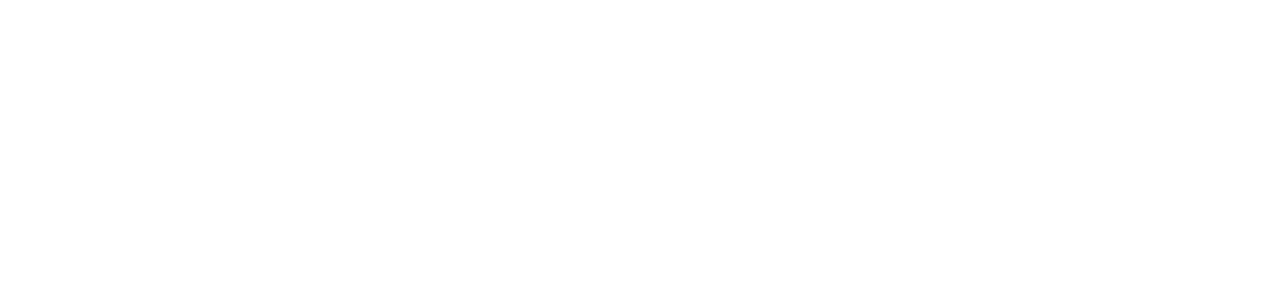
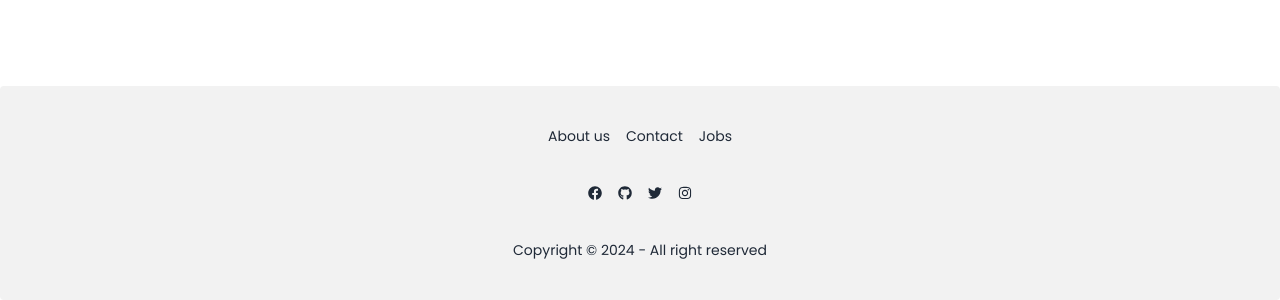
Before and after one commit to sakib-333/ph-b10-a9, a React (Vite) app: page / in a window 1280 px wide. Shown: the part 782-1082 px from the top of the page. Before the commit the page ends 800 px from the top, so only its background shows below. Built offline with nearby package versions, Linux system fonts and the light colour scheme; no server answers.

Commit message:
Add footer.

```diff
--- /dev/null
+++ b/src/components/Footer.jsx
@@ -0,0 +1,35 @@
+import React from "react";
+import { FaFacebook, FaGithub, FaInstagram, FaTwitter, FaYoutube } from "react-icons/fa";
+
+const Footer = () => {
+  return (
+    <footer className="footer footer-center bg-base-200 text-base-content rounded p-10">
+      <nav className="grid grid-flow-col gap-4">
+        <a className="link link-hover">About us</a>
+        <a className="link link-hover">Contact</a>
+        <a className="link link-hover">Jobs</a>
+      </nav>
+      <nav>
+        <div className="grid grid-flow-col gap-4 items-center">
+          <a href="#">
+            <FaFacebook />
+          </a>
+          <a href="#">
+            <FaGithub />
+          </a>
+          <a href="#">
+            <FaTwitter />
+          </a>
+          <a href="#">
+            <FaInstagram />
+          </a>
+        </div>
+      </nav>
+      <aside>
+        <p>Copyright &copy; {new Date().getFullYear()} - All right reserved</p>
+      </aside>
+    </footer>
+  );
+};
+
+export default Footer;
--- a/src/layouts/HomeLayout.jsx
+++ b/src/layouts/HomeLayout.jsx
@@ -1,13 +1,28 @@
-import React from "react";
+import React, { useContext } from "react";
 import Navbar from "../components/Navbar";
 import { Outlet } from "react-router-dom";
+import { AuthContext } from "../provider/AuthProvider";
+import Footer from "../components/Footer";
 
 const HomeLayout = () => {
+  const { loading } = useContext(AuthContext);
+
   return (
-    <div className="max-w-screen-2xl mx-auto">
-      <Navbar />
-      <Outlet />
-    </div>
+    <>
+      <div className="max-w-screen-2xl mx-auto">
+        <Navbar />
+        <div className="min-h-screen">
+          {loading ? (
+            <h1 className="md:text-xl lg:text-2xl font-bold text-center">
+              Loading...
+            </h1>
+          ) : (
+            <Outlet />
+          )}
+        </div>
+      </div>
+      <Footer />
+    </>
   );
 };
 
```
